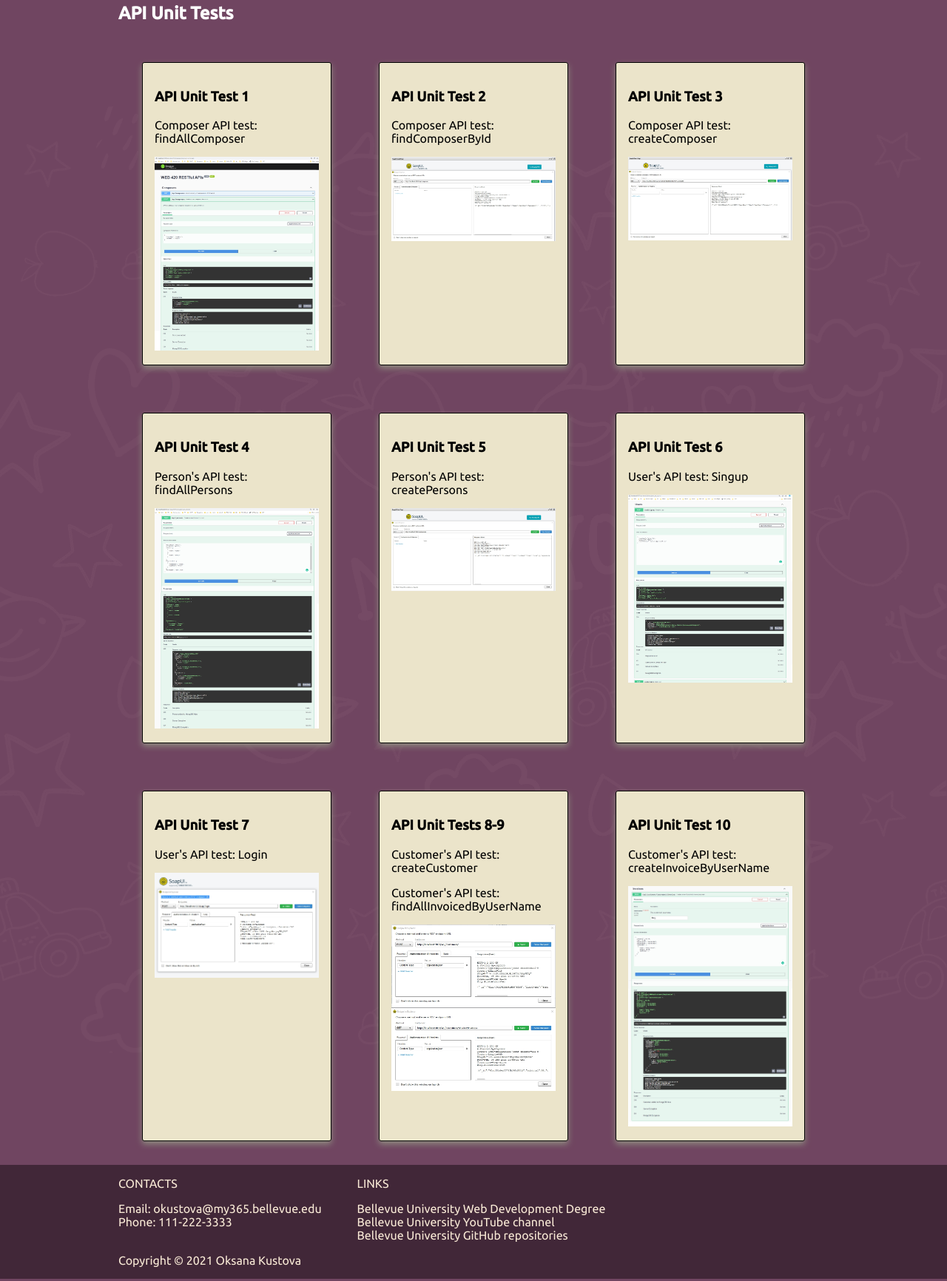
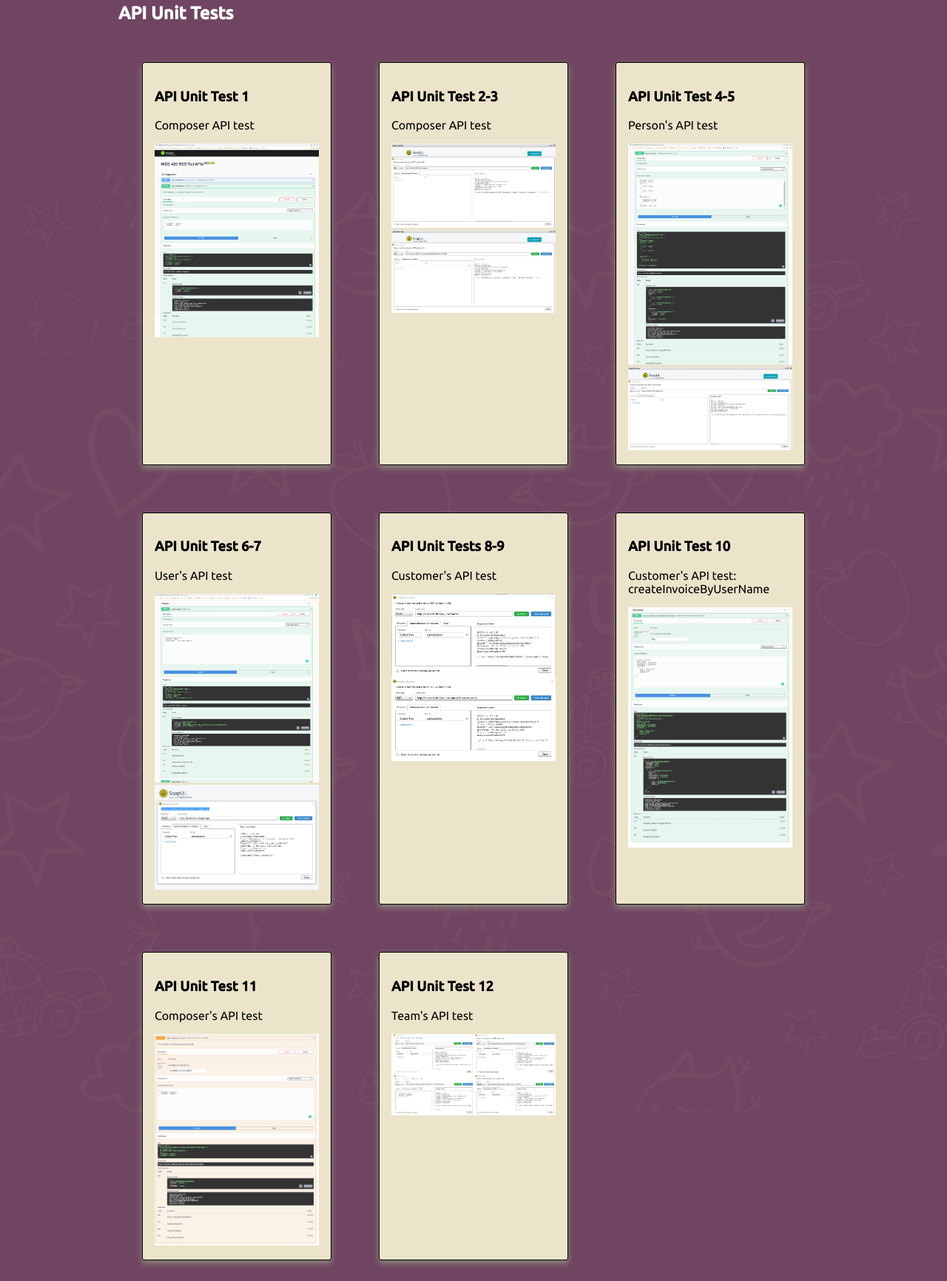
Before and after one commit to okskust/web-330, a plain HTML site: page portfolio/tests.html in a window 1280 px wide. Shown: the part 160-1892 px from the top of the page at 74% size. Drawn offline with Linux system fonts and the light colour scheme.

Commit message:
Added Assignment 9

```diff
--- a/portfolio/style.css
+++ b/portfolio/style.css
@@ -305,6 +305,18 @@ div.card > a {
   grid-row-start: 6;
   grid-row-end: 7;
 }
+.item90 {
+  grid-column-start: 2;
+  grid-column-end: 4;
+  grid-row-start: 7;
+  grid-row-end: 8;
+}
+.item91 {
+  grid-column-start: 4;
+  grid-column-end: 6;
+  grid-row-start: 7;
+  grid-row-end: 8;
+}
 
 .item80 {
   grid-column-start: 2;
--- a/portfolio/tests.html
+++ b/portfolio/tests.html
@@ -51,7 +51,7 @@ Description: The landing page.
       <h2 class="item80">API Unit Tests</h2>
       <div class="item81 card">
         <h3>API Unit Test 1</h3>
-        <p>Composer API test: findAllComposer</p>
+        <p>Composer API test</p>
         <img
           class="test-imgs"
           src="/web-330/portfolio/images/test1.jpg"
@@ -62,18 +62,13 @@ Description: The landing page.
       </div>
 
       <div class="item82 card">
-        <h3>API Unit Test 2</h3>
-        <p>Composer API test: findComposerById</p>
+        <h3>API Unit Test 2-3</h3>
+        <p>Composer API test</p>
         <img
           class="test-imgs"
           src="/web-330/portfolio/images/test2.jpg"
           alt="screenshot"
         />
-        <!-- <a href="#">Learn more</a> -->
-      </div>
-      <div class="item83 card">
-        <h3>API Unit Test 3</h3>
-        <p>Composer API test: createComposer</p>
         <img
           class="test-imgs"
           src="/web-330/portfolio/images/test3.jpg"
@@ -81,68 +76,71 @@ Description: The landing page.
         />
         <!-- <a href="#">Learn more</a> -->
       </div>
-      <div class="item84 card">
-        <h3>API Unit Test 4</h3>
-        <p>Person's API test: findAllPersons</p>
+      <div class="item83 card">
+        <h3>API Unit Test 4-5</h3>
+        <p>Person's API test</p>
         <img
           class="test-imgs"
           src="/web-330/portfolio/images/test4.jpg"
           alt="screenshot"
         />
-      </div>
-      <div class="item85 card">
-        <h3>API Unit Test 5</h3>
-        <p>Person's API test: createPersons</p>
         <img
         class="test-imgs"
         src="/web-330/portfolio/images/test5.jpg"
         alt="screenshot"
       />
+        <!-- <a href="#">Learn more</a> -->
       </div>
-      <div class="item86 card">
-        <h3>API Unit Test 6</h3>
-        <p>
-          User's API test: Singup
-        </p>
+
+      <div class="item84 card">
+        <h3>API Unit Test 6-7</h3>
+        <p>User's API test</p>
         <img
           class="test-imgs"
           src="/web-330/portfolio/images/test6.jpg"
           alt="screenshot"
         />
-      </div>
-      <div class="item87 card">
-        <h3>API Unit Test 7</h3>
-        <p>
-          User's API test: Login
-        </p>
         <img
         class="test-imgs"
         src="/web-330/portfolio/images/test7.jpg"
         alt="screenshot"
       />
       </div>
-      <div class="item88 card">
+
+      <div class="item85 card">
         <h3>API Unit Tests 8-9</h3>
-        <p>
-          Customer's API test: createCustomer
-        </p>
-        <p>
-          Customer's API test: findAllInvoicedByUserName
-        </p>
+        <p>Customer's API test</p>
+
         <img
           class="test-imgs"
           src="/web-330/portfolio/images/test8-9.jpg"
           alt="screenshot"
         />
       </div>
-      <div class="item89 card">
+      <div class="item86 card">
         <h3>API Unit Test 10</h3>
-        <p>
-          Customer's API test: createInvoiceByUserName
-        </p>
+        <p>Customer's API test: createInvoiceByUserName</p>
         <img
           class="test-imgs"
           src="/web-330/portfolio/images/test10.jpg"
+          alt="screenshot"
+        />
+      </div>
+      <div class="item87 card">
+        <h3>API Unit Test 11</h3>
+        <p>Composer's API test</p>
+        <img
+          class="test-imgs"
+          src="/web-330/portfolio/images/test11.jpg"
+          alt="screenshot"
+        />
+      </div>
+      <div class="item88 card">
+        <h3>API Unit Test 12</h3>
+        <p>Team's API test</p>
+        <img
+          class="test-imgs"
+          src="/web-330/portfolio/images/test15.jpg"
           alt="screenshot"
         />
       </div>
```
Also changed, not shown: portfolio/images/test11.jpg (added), portfolio/images/test12.jpg (added), portfolio/images/test15.jpg (added). Lines whose indentation alone changed are shown as unchanged.
